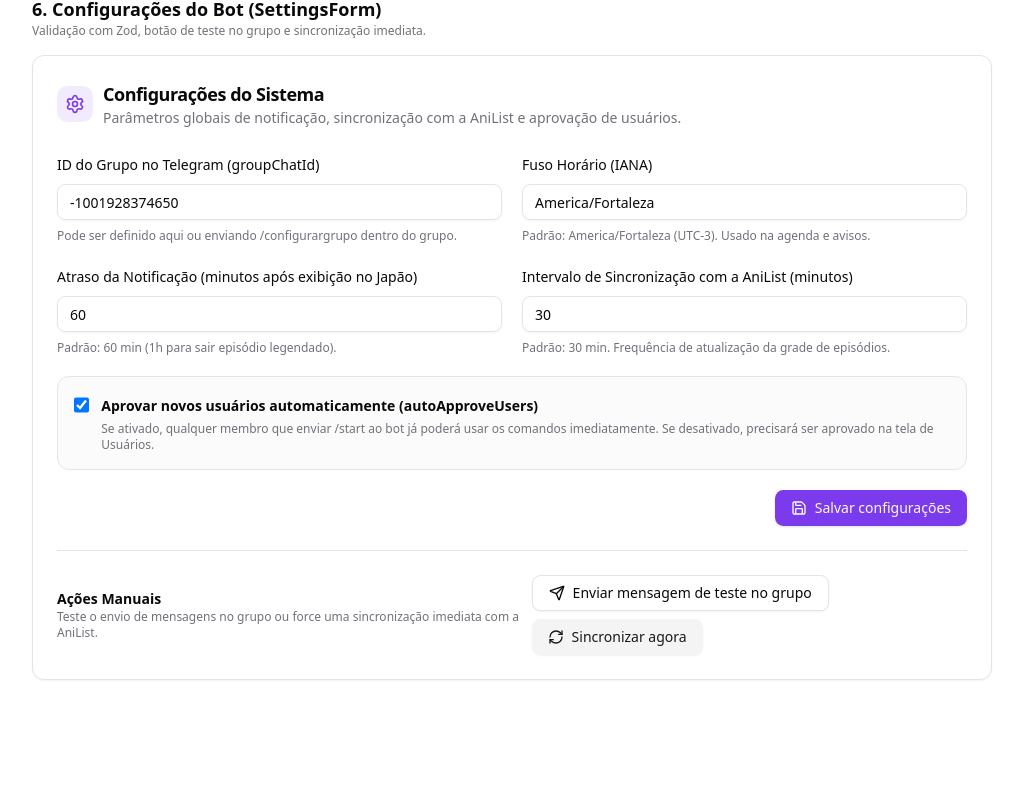
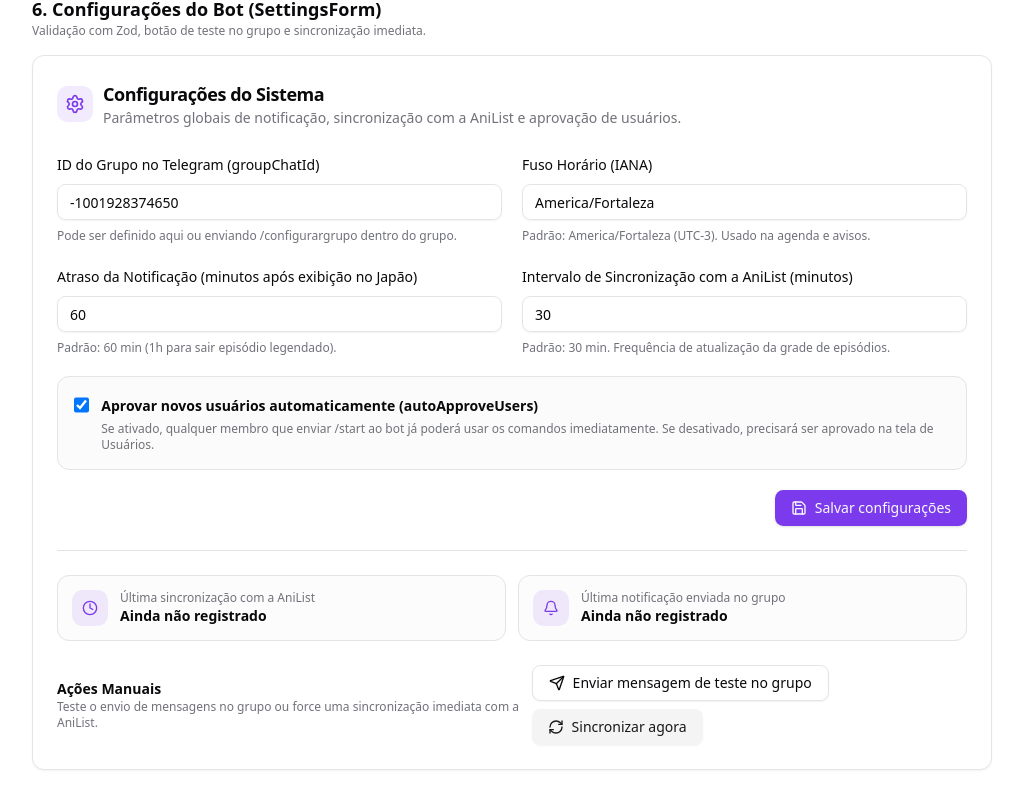
Before and after one commit to thomazataidys/bot-A-telegram, a Next.js app in the folder apps/web/: page /dev/preview in a window 1280 px wide. Shown: the part 3443-4251 px from the top of the page, without its empty margins (256-1279 px from the left). Before the commit the page ends 4203 px from the top, so only its background shows below. Built offline with nearby package versions, Linux system fonts and the light colour scheme.

Commit message:
feat(web): add sync now action and runtime status to settings page

```diff
--- a/apps/web/src/app/configuracoes/actions.ts
+++ b/apps/web/src/app/configuracoes/actions.ts
@@ -1,8 +1,17 @@
 'use server';
 
 import { revalidatePath } from 'next/cache';
-import { getSettings, updateSettings } from '@animebot/core';
-import { settingsFormSchema, type AppSettings } from '@/types/contracts';
+import {
+  getSettings,
+  SyncAlreadyRunningError,
+  syncTrackedAnimes,
+  updateSettings,
+} from '@animebot/core';
+import {
+  settingsFormSchema,
+  type AppSettings,
+  type SyncResult,
+} from '@/types/contracts';
 
 export async function saveSettingsAction(input: AppSettings): Promise<void> {
   const parsed = settingsFormSchema.safeParse({
@@ -90,3 +99,34 @@ export async function sendTestGroupMessageAction(
     );
   }
 }
+
+export async function syncNowAction(): Promise<SyncResult> {
+  try {
+    const result = await syncTrackedAnimes();
+    revalidatePath('/configuracoes');
+    revalidatePath('/animes');
+    revalidatePath('/agenda');
+    revalidatePath('/');
+    return {
+      syncedAnimesCount: result.syncedAnimesCount,
+      upsertedEpisodesCount: result.upsertedEpisodesCount,
+      startedAt: result.startedAt.toISOString(),
+      finishedAt: result.finishedAt.toISOString(),
+    };
+  } catch (err) {
+    if (
+      err instanceof SyncAlreadyRunningError ||
+      (err instanceof Error && err.name === 'SyncAlreadyRunningError')
+    ) {
+      throw new Error(
+        'Já existe uma sincronização em andamento. Aguarde alguns instantes e tente novamente.',
+        { cause: err },
+      );
+    }
+    throw err instanceof Error
+      ? err
+      : new Error('Não foi possível sincronizar os animes com a AniList.', {
+          cause: err,
+        });
+  }
+}
--- a/apps/web/src/app/configuracoes/page.tsx
+++ b/apps/web/src/app/configuracoes/page.tsx
@@ -1,9 +1,10 @@
 import * as React from 'react';
 import type { Metadata } from 'next';
-import { getSettings } from '@animebot/core';
+import { getRuntimeStatus, getSettings } from '@animebot/core';
 import {
   saveSettingsAction,
   sendTestGroupMessageAction,
+  syncNowAction,
 } from './actions';
 import { SettingsForm } from '@/components/settings-form';
 
@@ -14,7 +15,19 @@ export const metadata: Metadata = {
 export const dynamic = 'force-dynamic';
 
 export default async function ConfiguracoesPage(): Promise<React.JSX.Element> {
-  const settings = await getSettings();
+  const [settings, rawRuntimeStatus] = await Promise.all([
+    getSettings(),
+    getRuntimeStatus(),
+  ]);
+
+  const runtimeStatus = {
+    lastSyncAt: rawRuntimeStatus.lastSyncAt
+      ? rawRuntimeStatus.lastSyncAt.toISOString()
+      : null,
+    lastNotificationAt: rawRuntimeStatus.lastNotificationAt
+      ? rawRuntimeStatus.lastNotificationAt.toISOString()
+      : null,
+  };
 
   return (
     <div className="space-y-6">
@@ -30,10 +43,10 @@ export default async function ConfiguracoesPage(): Promise<React.JSX.Element> {
 
       <SettingsForm
         initialSettings={settings}
+        runtimeStatus={runtimeStatus}
         onSaveSettings={saveSettingsAction}
         onSendTestMessage={sendTestGroupMessageAction}
-        syncDisabled
-        syncDisabledTooltip="Disponível em breve"
+        onSyncNow={syncNowAction}
       />
     </div>
   );
--- a/apps/web/src/components/settings-form.tsx
+++ b/apps/web/src/components/settings-form.tsx
@@ -3,6 +3,8 @@
 import * as React from 'react';
 import {
   AlertCircle,
+  Bell,
+  Clock,
   Loader2,
   RefreshCw,
   Save,
@@ -13,6 +15,7 @@ import { toast } from 'sonner';
 import {
   settingsFormSchema,
   type AppSettings,
+  type RuntimeStatus,
   type SyncResult,
 } from '@/types/contracts';
 import { Button } from '@/components/ui/button';
@@ -31,6 +34,7 @@ export { settingsFormSchema };
 
 export interface SettingsFormProps {
   initialSettings: AppSettings;
+  runtimeStatus?: RuntimeStatus;
   onSaveSettings?: (settings: AppSettings) => Promise<void> | void;
   onSendTestMessage?: (groupChatId: string) => Promise<void> | void;
   onSyncNow?: () => Promise<SyncResult | void> | void;
@@ -38,8 +42,35 @@ export interface SettingsFormProps {
   syncDisabledTooltip?: string;
 }
 
+function formatStatusTimestamp(
+  value: Date | string | null | undefined,
+  timezone: string,
+): string {
+  if (!value) {
+    return 'Ainda não registrado';
+  }
+  const date = typeof value === 'string' ? new Date(value) : value;
+  if (Number.isNaN(date.getTime())) {
+    return 'Ainda não registrado';
+  }
+  try {
+    return new Intl.DateTimeFormat('pt-BR', {
+      timeZone: timezone || 'America/Fortaleza',
+      day: '2-digit',
+      month: '2-digit',
+      year: 'numeric',
+      hour: '2-digit',
+      minute: '2-digit',
+      second: '2-digit',
+    }).format(date);
+  } catch {
+    return date.toLocaleString('pt-BR');
+  }
+}
+
 export function SettingsForm({
   initialSettings,
+  runtimeStatus,
   onSaveSettings,
   onSendTestMessage,
   onSyncNow,
@@ -65,6 +96,15 @@ export function SettingsForm({
   const [isSaving, setIsSaving] = React.useState(false);
   const [isSendingTest, setIsSendingTest] = React.useState(false);
   const [isSyncing, setIsSyncing] = React.useState(false);
+  const [lastSyncAt, setLastSyncAt] = React.useState<Date | string | null>(
+    runtimeStatus?.lastSyncAt ?? null,
+  );
+
+  React.useEffect(() => {
+    if (runtimeStatus?.lastSyncAt !== undefined) {
+      setLastSyncAt(runtimeStatus.lastSyncAt);
+    }
+  }, [runtimeStatus?.lastSyncAt]);
 
   async function handleSubmit(e: React.FormEvent): Promise<void> {
     e.preventDefault();
@@ -137,10 +177,16 @@ export function SettingsForm({
     try {
       const result = await onSyncNow?.();
       if (result && typeof result === 'object') {
+        setLastSyncAt(result.finishedAt);
         toast.success(
-          `Sincronização concluída: ${result.syncedAnimesCount} animes e ${result.upsertedEpisodesCount} episódios atualizados.`,
+          `Sincronização concluída: ${result.syncedAnimesCount} ${
+            result.syncedAnimesCount === 1 ? 'anime' : 'animes'
+          } e ${result.upsertedEpisodesCount} ${
+            result.upsertedEpisodesCount === 1 ? 'episódio atualizado' : 'episódios atualizados'
+          }.`,
         );
       } else {
+        setLastSyncAt(new Date().toISOString());
         toast.success('Sincronização com a AniList concluída!');
       }
     } catch (err) {
@@ -296,6 +342,40 @@ export function SettingsForm({
 
         <Separator />
 
+        {/* Status de Execução (Última Sincronização e Última Notificação) */}
+        <div className="grid gap-3 sm:grid-cols-2">
+          <div className="flex items-center gap-3 rounded-xl border bg-muted/30 p-3.5">
+            <div className="flex h-9 w-9 items-center justify-center rounded-lg bg-primary/10 text-primary shrink-0">
+              <Clock className="h-4 w-4" />
+            </div>
+            <div className="min-w-0">
+              <p className="text-xs font-medium text-muted-foreground">
+                Última sincronização com a AniList
+              </p>
+              <p className="text-sm font-semibold truncate">
+                {formatStatusTimestamp(lastSyncAt, timezone)}
+              </p>
+            </div>
+          </div>
+
+          <div className="flex items-center gap-3 rounded-xl border bg-muted/30 p-3.5">
+            <div className="flex h-9 w-9 items-center justify-center rounded-lg bg-primary/10 text-primary shrink-0">
+              <Bell className="h-4 w-4" />
+            </div>
+            <div className="min-w-0">
+              <p className="text-xs font-medium text-muted-foreground">
+                Última notificação enviada no grupo
+              </p>
+              <p className="text-sm font-semibold truncate">
+                {formatStatusTimestamp(
+                  runtimeStatus?.lastNotificationAt,
+                  timezone,
+                )}
+              </p>
+            </div>
+          </div>
+        </div>
+
         <div className="flex flex-col sm:flex-row sm:items-center sm:justify-between gap-3">
           <div>
             <h3 className="text-sm font-semibold">Ações Manuais</h3>
--- a/apps/web/src/types/contracts.ts
+++ b/apps/web/src/types/contracts.ts
@@ -24,6 +24,8 @@ import type {
   ListEntryWithAnime as CoreListEntryWithAnime,
   PartialAppSettingsInput,
   ProgressUpdateResult,
+  RuntimeStatus as CoreRuntimeStatus,
+  SyncResult as CoreSyncResult,
   UpdateUserInput,
   UpsertTelegramUserInput,
   UpsertTelegramUserResult,
@@ -54,6 +56,8 @@ export type {
   CoreListEntryWithAnime,
   PartialAppSettingsInput,
   ProgressUpdateResult,
+  CoreRuntimeStatus,
+  CoreSyncResult,
   UpdateUserInput,
   UpsertTelegramUserInput,
   UpsertTelegramUserResult,
@@ -164,11 +168,16 @@ export interface GetScheduleParams {
   now?: Date;
 }
 
-export interface SyncResult {
-  syncedAnimesCount: number;
-  upsertedEpisodesCount: number;
-  startedAt: Date | string;
-  finishedAt: Date | string;
+export interface SyncResult
+  extends Omit<CoreSyncResult, 'startedAt' | 'finishedAt'> {
+  startedAt: CoreSyncResult['startedAt'] | string;
+  finishedAt: CoreSyncResult['finishedAt'] | string;
+}
+
+export interface RuntimeStatus
+  extends Omit<CoreRuntimeStatus, 'lastSyncAt' | 'lastNotificationAt'> {
+  lastSyncAt: CoreRuntimeStatus['lastSyncAt'] | string;
+  lastNotificationAt: CoreRuntimeStatus['lastNotificationAt'] | string;
 }
 
 export interface DashboardStats {
```
